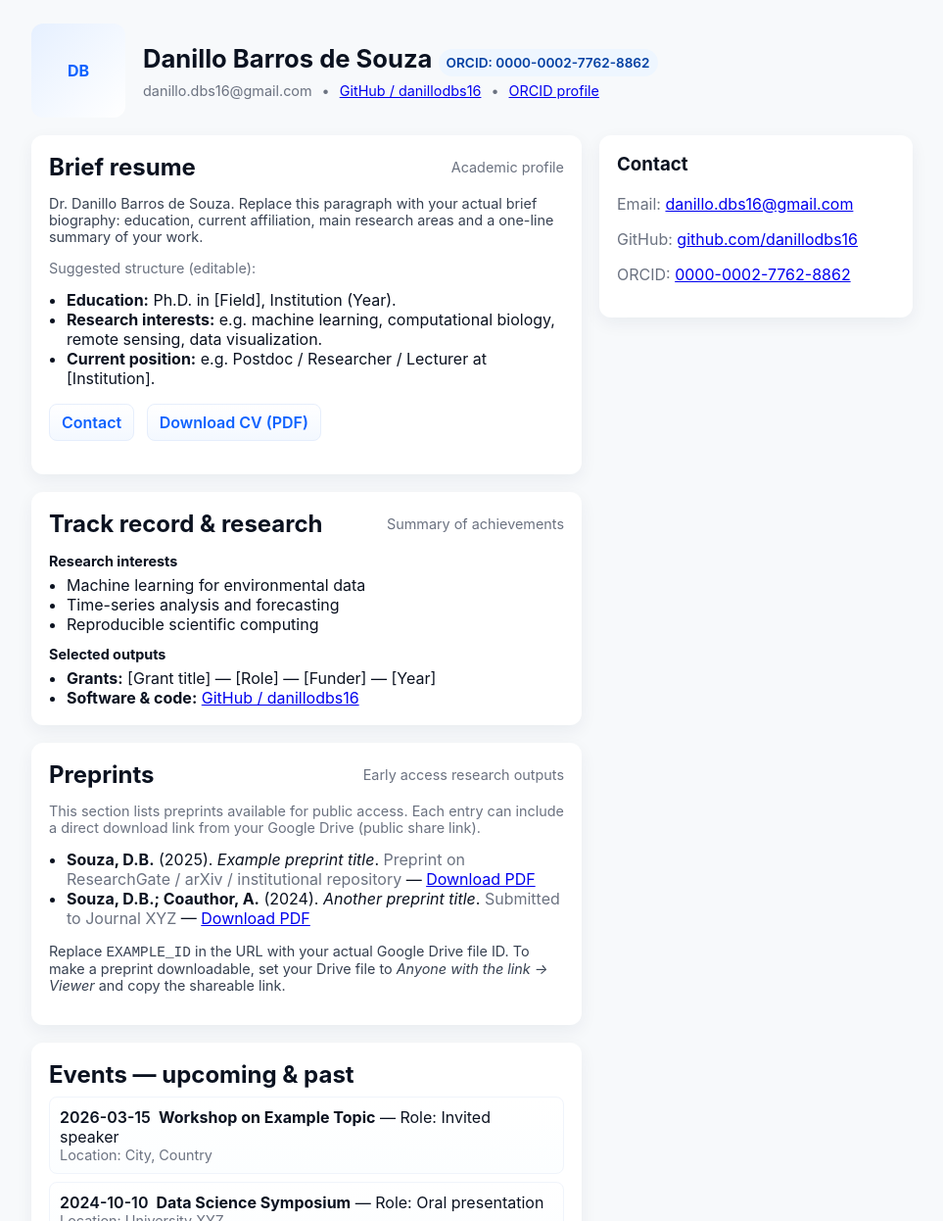
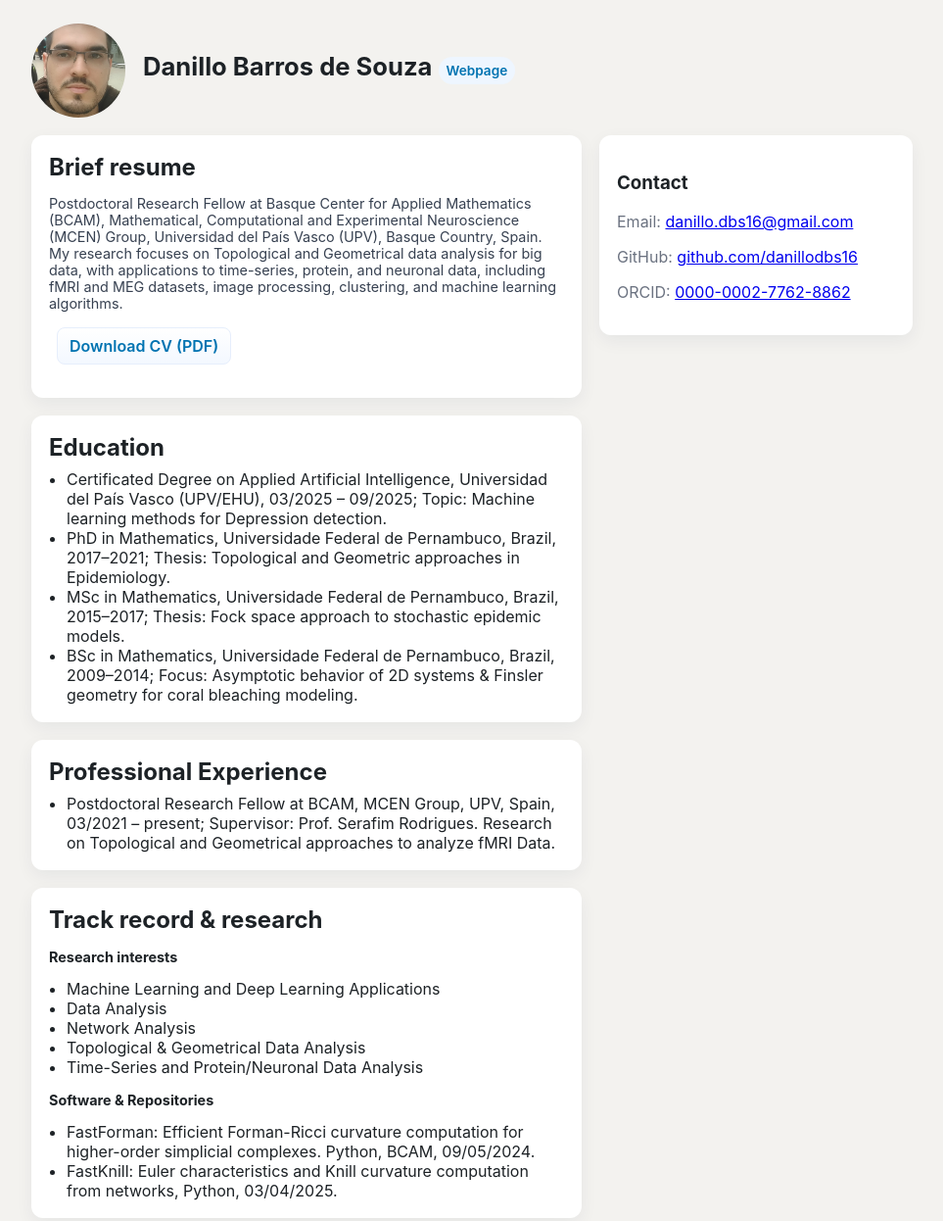
Before and after one commit to danillodbs16/danillosouza, a plain HTML site: page index.html in a window 1280 px wide. Shown: the top 1246 px of the page at 98% size, without its empty margins (158-1121 px from the left). Drawn offline with Linux system fonts and the light colour scheme.

Commit message:
definitive changes

```diff
--- a/index.html
+++ b/index.html
@@ -6,26 +6,72 @@
   <title>Danillo Barros de Souza — Academic</title>
   <meta name="description" content="Academic page for Danillo Barros de Souza (ORCID: 0000-0002-7762-8862)">
   <style>
-    :root{ --bg:#f7f9fb; --card:#ffffff; --muted:#6b7280; --accent:#0f62fe; --maxw:900px }
+    :root{
+      --bg: #f3f2ef; /* LinkedIn-style light cream background */
+      --card: #ffffff;
+      --muted: #6b7280;
+      --accent: #0073b1; /* LinkedIn blue accent */
+      --maxw: 900px;
+    }
     *{box-sizing:border-box}
-    body{font-family:Inter,system-ui,Segoe UI,Roboto,Helvetica,Arial; margin:24px; background:var(--bg); color:#0b1220}
+    body{
+      font-family: Inter, system-ui, Segoe UI, Roboto, Helvetica, Arial;
+      margin: 24px;
+      background: var(--bg);
+      color: #1d2226; /* darker main text for better contrast */
+    }
     .container{max-width:var(--maxw); margin:0 auto}
     header{display:flex; gap:18px; align-items:center}
-    .avatar{width:96px;height:96px;border-radius:12px;background:linear-gradient(135deg,#e6f0ff,#fff);display:flex;align-items:center;justify-content:center;font-weight:700;color:var(--accent)}
+    .avatar{
+      width: 96px;
+      height: 96px;
+      border-radius: 50%; /* circular image */
+      object-fit: cover;  /* keeps aspect ratio, fills circle */
+      display: block;
+    }
     h1{margin:0;font-size:1.6rem}
     .meta{color:var(--muted); margin-top:6px}
-    .card{background:var(--card); padding:18px; border-radius:12px; box-shadow:0 6px 18px rgba(20,30,60,0.06); margin-top:18px}
+    .card{
+      background:var(--card);
+      padding:18px;
+      border-radius:12px;
+      box-shadow:0 6px 18px rgba(20,30,60,0.06);
+      margin-top:18px;
+    }
     .grid{display:grid; grid-template-columns: 1fr 320px; gap:18px}
     @media (max-width:880px){ .grid{grid-template-columns: 1fr} }
-    a.button{display:inline-block;padding:8px 12px;border-radius:8px;text-decoration:none;border:1px solid #e6eefc;color:var(--accent);background:linear-gradient(180deg,#fff,#f3f8ff);font-weight:600}
+    a.button{
+      display:inline-block;
+      padding:8px 12px;
+      border-radius:8px;
+      text-decoration:none;
+      border:1px solid #e6eefc;
+      color:var(--accent);
+      background:linear-gradient(180deg,#fff,#f3f8ff);
+      font-weight:600;
+    }
     ul{margin:0;padding-left:18px}
     .muted{color:var(--muted)}
     .section-title{display:flex;justify-content:space-between;align-items:center;margin-bottom:8px}
     .small{font-size:0.9rem}
     footer{margin-top:28px;color:var(--muted);font-size:0.9rem}
-    .badge{display:inline-block;padding:6px 8px;border-radius:999px;background:#eef6ff;color:#0340a3;font-weight:600;font-size:0.85rem}
+    .badge{
+      display:inline-block;
+      padding:6px 8px;
+      border-radius:999px;
+      background:#eef6ff;
+      color:var(--accent);
+      font-weight:600;
+      font-size:0.85rem;
+    }
     .event-date{font-weight:600;margin-right:8px}
-    .event{padding:10px;border-radius:8px;border:1px solid #f0f4fb;margin-bottom:8px;background:linear-gradient(180deg,#fff,#fcfeff)}
+    .event{
+      padding:10px;
+      border-radius:8px;
+      border:1px solid #f0f4fb;
+      margin-bottom:8px;
+      background:linear-gradient(180deg,#fff,#fcfeff)
+    }
     .note{font-size:0.9rem;color:#374151}
     .links a{display:inline-block;margin-right:12px}
     .download{margin-left:8px}
@@ -35,15 +81,10 @@
 <body>
   <div class="container">
     <header>
-      <div class="avatar">DB</div>
+      <img class="avatar" src="figs/Danillo_Barros_de_Souza.png" alt="Danillo Barros de Souza">
       <div>
-        <h1>Danillo Barros de Souza <span class="badge">ORCID: 0000-0002-7762-8862</span></h1>
+        <h1>Danillo Barros de Souza <span class="badge">Webpage</span></h1>
         <div class="meta-row meta small">
-          <div>danillo.dbs16@gmail.com</div>
-          <div>•</div>
-          <div><a href="https://github.com/danillodbs16" target="_blank" rel="noopener">GitHub / danillodbs16</a></div>
-          <div>•</div>
-          <div><a href="https://orcid.org/0000-0002-7762-8862" target="_blank" rel="noopener">ORCID profile</a></div>
         </div>
       </div>
     </header>
@@ -53,83 +94,92 @@
         <section class="card" id="about">
           <div class="section-title">
             <h2 style="margin:0">Brief resume</h2>
-            <div class="small muted">Academic profile</div>
           </div>
-          <p class="note">Dr. Danillo Barros de Souza. Replace this paragraph with your actual brief biography: education, current affiliation, main research areas and a one-line summary of your work.</p>
-          <p class="muted small">Suggested structure (editable):</p>
+          <p class="note">Postdoctoral Research Fellow at Basque Center for Applied Mathematics (BCAM), Mathematical, Computational and Experimental Neuroscience (MCEN) Group, Universidad del País Vasco (UPV), Basque Country, Spain. My research focuses on Topological and Geometrical data analysis for big data, with applications to time-series, protein, and neuronal data, including fMRI and MEG datasets, image processing, clustering, and machine learning algorithms.</p>
+          <p>
+            <a class="button download" href="preprints/Danillo_CV.pdf" target="_blank">Download CV (PDF)</a>
+          </p>
+        </section>
+
+        <section class="card" id="education">
+          <div class="section-title">
+            <h2 style="margin:0">Education</h2>
+          </div>
           <ul>
-            <li><strong>Education:</strong> Ph.D. in [Field], Institution (Year).</li>
-            <li><strong>Research interests:</strong> e.g. machine learning, computational biology, remote sensing, data visualization.</li>
-            <li><strong>Current position:</strong> e.g. Postdoc / Researcher / Lecturer at [Institution].</li>
+            <li>Certificated Degree on Applied Artificial Intelligence, Universidad del País Vasco (UPV/EHU), 03/2025 – 09/2025; Topic: Machine learning methods for Depression detection.</li>
+            <li>PhD in Mathematics, Universidade Federal de Pernambuco, Brazil, 2017–2021; Thesis: Topological and Geometric approaches in Epidemiology.</li>
+            <li>MSc in Mathematics, Universidade Federal de Pernambuco, Brazil, 2015–2017; Thesis: Fock space approach to stochastic epidemic models.</li>
+            <li>BSc in Mathematics, Universidade Federal de Pernambuco, Brazil, 2009–2014; Focus: Asymptotic behavior of 2D systems & Finsler geometry for coral bleaching modeling.</li>
           </ul>
-          <p>
-            <a class="button" href="#contact">Contact</a>
-            <a class="button download" href="#" onclick="alert('Replace with link to your CV PDF or upload and link it here.');return false;">Download CV (PDF)</a>
-          </p>
+        </section>
+
+        <section class="card" id="experience">
+          <div class="section-title">
+            <h2 style="margin:0">Professional Experience</h2>
+          </div>
+          <ul>
+            <li>Postdoctoral Research Fellow at BCAM, MCEN Group, UPV, Spain, 03/2021 – present; Supervisor: Prof. Serafim Rodrigues. Research on Topological and Geometrical approaches to analyze fMRI Data.</li>
+          </ul>
         </section>
 
         <section class="card" id="research">
           <div class="section-title">
             <h2 style="margin:0">Track record &amp; research</h2>
-            <div class="small muted">Summary of achievements</div>
           </div>
-          <h3 class="small" style="margin-bottom:6px">Research interests</h3>
+          <h3 class="small">Research interests</h3>
           <ul>
-            <li>Machine learning for environmental data</li>
-            <li>Time-series analysis and forecasting</li>
-            <li>Reproducible scientific computing</li>
+            <li>Machine Learning and Deep Learning Applications</li>
+            <li>Data Analysis</li>
+            <li>Network Analysis</li>
+            <li>Topological & Geometrical Data Analysis</li>
+            <li>Time-Series and Protein/Neuronal Data Analysis</li>
           </ul>
-          <h3 class="small" style="margin-top:12px;margin-bottom:6px">Selected outputs</h3>
+          <h3 class="small">Software & Repositories</h3>
           <ul>
-            <li><strong>Grants:</strong> [Grant title] — [Role] — [Funder] — [Year]</li>
-            <li><strong>Software &amp; code:</strong> <a href="https://github.com/danillodbs16" target="_blank">GitHub / danillodbs16</a></li>
+            <li>FastForman: Efficient Forman-Ricci curvature computation for higher-order simplicial complexes. Python, BCAM, 09/05/2024.</li>
+            <li>FastKnill: Euler characteristics and Knill curvature computation from networks, Python, 03/04/2025.</li>
           </ul>
         </section>
 
         <section class="card" id="preprints">
           <div class="section-title">
             <h2 style="margin:0">Preprints</h2>
-            <div class="small muted">Early access research outputs</div>
           </div>
-          <p class="muted small">This section lists preprints available for public access. Each entry can include a direct download link from your Google Drive (public share link).</p>
           <ul>
-            <li>
-              <strong>Souza, D.B.</strong> (2025). <em>Example preprint title</em>. <span class="muted">Preprint on ResearchGate / arXiv / institutional repository</span> — <a href="https://drive.google.com/file/d/EXAMPLE_ID/view?usp=sharing" target="_blank">Download PDF</a>
-            </li>
-            <li>
-              <strong>Souza, D.B.; Coauthor, A.</strong> (2024). <em>Another preprint title</em>. <span class="muted">Submitted to Journal XYZ</span> — <a href="https://drive.google.com/file/d/EXAMPLE_ID/view?usp=sharing" target="_blank">Download PDF</a>
-            </li>
+            <li>D. B. de Souza, J. Del Ser "Detecting Depression from Social Media Text using Manifold Learning", Preprint, <a href="preprints/AI_2025_project_Danillo_Javier.pdf" target="_blank">PDF file</a></li>
+            <li>D. B. de Souza et al., "Alternative set-theoretical algorithms for efficient computations of cliques in Vietoris-Rips complexes", Arxiv, <a href="preprints/2502.14593v2.pdf" target="_blank">2502.14593v2</a></li>
+            <li>R. Cavalcanti et al., "Topological Data Analysis in Finsler Spaces", Arxiv, <a href="preprints/2509.12660v2.pdf" target="_blank">2509.12660v2</a></li>
+            <li>D. B. de Souza et al., "Efficient Decomposition of Forman-Ricci Curvature on Vietoris-Rips Complexes and Data Applications", Arxiv, <a href="preprints/2504.21601v2.pdf" target="_blank">504.21601v2</a></li>
           </ul>
-          <p class="note">Replace <code>EXAMPLE_ID</code> in the URL with your actual Google Drive file ID. To make a preprint downloadable, set your Drive file to <em>Anyone with the link → Viewer</em> and copy the shareable link.</p>
+        </section>
+
+        <section class="card" id="publications">
+          <div class="section-title">
+            <h2 style="margin:0">Highlighted Publications</h2>
+          </div>
+          <ul>
+            <li>D. B. de Souza, J. T. Da Cunha, et al., "Using discrete Ricci curvatures to infer COVID-19 epidemic network fragility and systemic risk", J. Stat. Mech., 2021. DOI: <a href="https://doi.org/10.1088/1742-5468/abed4e" target="_blank">10.1088/1742-5468/abed4e</a></li>
+            <li>D. B. de Souza, E. F. dos Santos, F. A. Santos, "The Euler characteristic as a topological marker for outbreaks in vector-borne disease", J. Stat. Mech., 2022. DOI: <a href="https://doi.org/10.1088/1742-5468/aca0e5" target="_blank">10.1088/1742-5468/aca0e5</a></li>
+            <li>D. B. de Souza et al., "Fock-space approach to stochastic susceptible-infected-recovered models", Phys. Rev. E, 2022. DOI: <a href="https://doi.org/10.1103/PhysRevE.106.014136" target="_blank">10.1103/PhysRevE.106.014136</a></li>
+            <li>D. B. de Souza, J. T. Da Cunha, R. A. Moreira, F. A. N. Santos, J. Jost & S. Rodrigues, “Efficient set-theoretic algorithms for computing high-order Forman-Ricci curvature on abstract simplicial complexes”, Proc. R. Soc. A (2025). DOI: <a href="https://doi.org/10.1098/rspa.2024.0364" target="_blank">10.1098/rspa.2024.0364</a></li>
+          </ul>
         </section>
 
         <section class="card" id="events">
           <div class="section-title">
-            <h2 style="margin:0">Events — upcoming &amp; past</h2>
+            <h2 style="margin:0">Past and Upcoming Events</h2>
           </div>
-          <div class="event">
-            <div><span class="event-date">2026-03-15</span><strong>Workshop on Example Topic</strong> — Role: Invited speaker</div>
-            <div class="muted small">Location: City, Country</div>
-          </div>
-          <div class="event">
-            <div><span class="event-date">2024-10-10</span><strong>Data Science Symposium</strong> — Role: Oral presentation</div>
-            <div class="muted small">Location: University XYZ</div>
-          </div>
-        </section>
-
-        <section class="card" id="publications">
-          <div class="section-title">
-            <h2 style="margin:0">Publications</h2>
-          </div>
-          <ul>
-            <li>Doe, J.; Souza, D.B. (2022). <em>Example paper title</em>. <strong>Journal Name</strong>. <a href="#">https://doi.org/xxx</a></li>
-          </ul>
+          <div class="event"><span class="event-date">19–30/01/2026</span> CIMPA School, “The Mathematics of Complex Systems: Theory and Applications”, Recife, Brazil</div>
+          <div class="event"><span class="event-date">03/10/2025</span> “Introducing Efficient Algorithms for Computing Higher-Order Forman-Ricci Curvature from Complex Networks”, Theory Seminar, University of Colorado Boulder, USA</div>
+          <div class="event"><span class="event-date">19–22/05/2025</span> BCAM Severo Ochoa Course: Machine Learning, Pamplona, Spain</div>
+          <div class="event"><span class="event-date">25–28/06/2024</span> ScaDs.AI Summer School 2024, Leipzig, Germany</div>
+          <div class="event"><span class="event-date">19–21/09/2022</span> BrainHack, Amsterdam, Netherlands</div>
         </section>
       </div>
 
       <aside>
         <div class="card" id="contact">
-          <h3 style="margin-top:0">Contact</h3>
+          <h3>Contact</h3>
           <p class="muted">Email: <a href="mailto:danillo.dbs16@gmail.com">danillo.dbs16@gmail.com</a></p>
           <p class="muted">GitHub: <a href="https://github.com/danillodbs16" target="_blank">github.com/danillodbs16</a></p>
           <p class="muted">ORCID: <a href="https://orcid.org/0000-0002-7762-8862" target="_blank">0000-0002-7762-8862</a></p>
@@ -138,7 +188,7 @@
     </main>
 
     <footer>
-      <div>Built for academic purposes. Template editable — replace placeholders with verified CV, publication list, event info, and preprint links.</div>
+      <div>Academic webpage updated from Danillo Barros de Souza's CV.</div>
     </footer>
   </div>
 </body>
```
Also changed, not shown: figs/Danillo_Barros_de_Souza.png (added), 6 other files.
